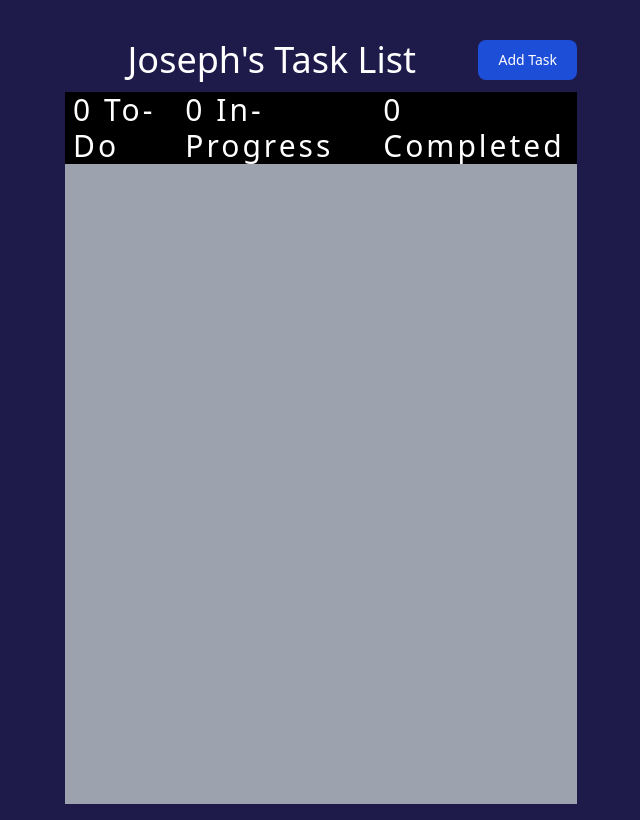
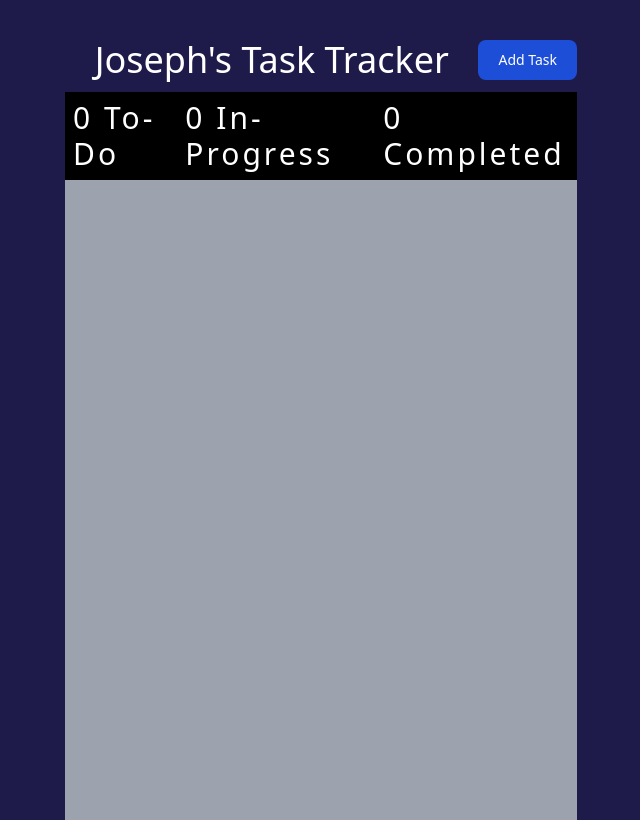
Before and after one commit to JosephPoncini/TaskTracker, a website with bundled scripts: page src/index.html in a window 1280 px wide. Shown: the whole page, without its empty margins (319-959 px from the left). Built offline with nearby package versions, Linux system fonts and the light colour scheme.

Commit message:
small touchup

```diff
--- a/src/index.html
+++ b/src/index.html
@@ -23,7 +23,7 @@
 
   <div class="flex flex-row justify-between">
     <div></div>
-    <div class="text-4xl mb-3">Joseph's Task List </div>
+    <div class="text-4xl mb-3">Joseph's Task Tracker </div>
     <div>
       <button data-modal-target="addTaskModal" data-modal-toggle="addTaskModal"
         class="block text-white bg-blue-700 hover:bg-blue-800 focus:ring-4 focus:outline-none focus:ring-blue-300 font-medium rounded-lg text-sm px-5 py-2.5 text-center dark:bg-blue-600 dark:hover:bg-blue-700 dark:focus:ring-blue-800"
@@ -34,7 +34,7 @@
   </div>
 
   <div class="h-full">
-    <div class="bg-black flex flex-row justify-between text-3xl px-2">
+    <div class="bg-black flex flex-row justify-between text-3xl px-2 py-2">
       <div id="toDoDiv" class="tracking-widest">0 &nbsp To-Do</div>
       <div id="inProgressDiv" class="tracking-widest">0 &nbsp In-Progress</div>
       <div id="completedDiv" class="tracking-widest">0 &nbsp Completed</div>
```
